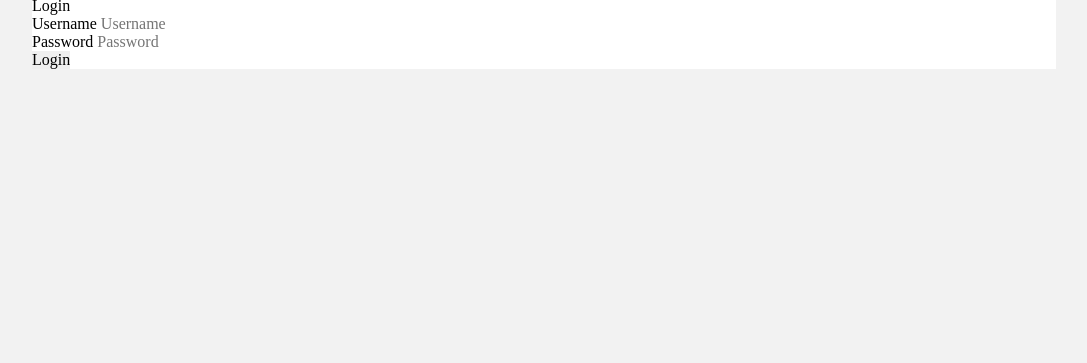
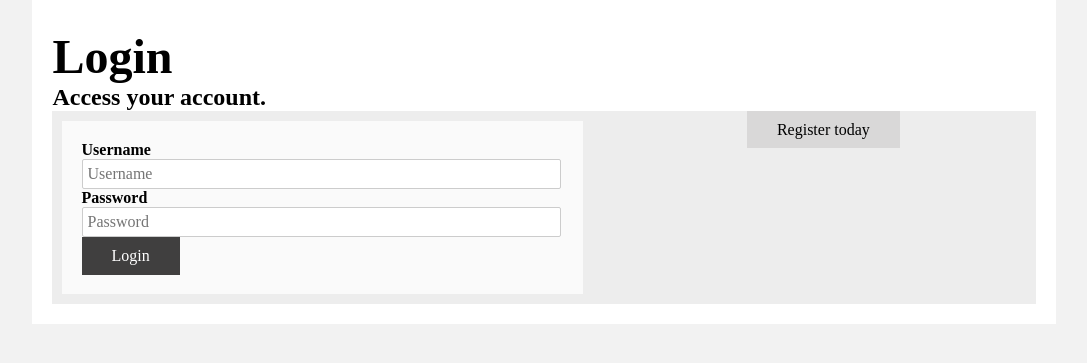
Before and after one commit to sani7233/tsassignment, a website: page builds/development/index.html at #/login in a window 1280 px wide. Shown: the part 77-440 px from the top of the page, without its empty margins (96-1183 px from the left). Drawn offline with nearby package versions, Linux system fonts and the light colour scheme; some packages are replaced by stand-ins of ours.

Commit message:
Added styles for form

```diff
--- a/builds/development/app/login/login.html
+++ b/builds/development/app/login/login.html
@@ -2,27 +2,30 @@
   Login
   <span>Access your account.</span>
 </h1>
-<section class="signin">
+<section class="login-wrapper">
   <form name="frmLogin" novalidate ng-submit="submitLoginForm(frmLogin.$valid)">
     <fieldset>
       <legend>Login</legend>
       <div ng-class="{ 'has-error': frmLogin.username.$invalid && !frmLogin.username.$pristine }">
         <label for="username">Username</label>
-        <input type="text" id="username" name="username" placeholder="Username" ng-model="username" ng-maxlength="100" required />
+        <input class="form-field" type="text" id="username" name="username" placeholder="Username" ng-model="username" ng-maxlength="100" required />
         <div ng-messages="frmLogin.username.$error" ng-show="frmLogin.username.$touched">
           <div ng-messages-include="app/validation-messages.html"></div>
         </div>
       </div>
-      <div>
+      <div ng-class="{ 'has-error': frmLogin.username.$invalid && !frmLogin.username.$pristine }">
         <label for="password">Password</label>
-        <input type="text" id="password" name="password" placeholder="Password" ng-model="password" ng-minlength="7" ng-maxlength="25" required />
+        <input class="form-field" type="password" id="password" name="password" placeholder="Password" ng-model="password" ng-minlength="7" ng-maxlength="25" required />
         <div ng-messages="frmLogin.password.$error" ng-show="frmLogin.password.$touched">
           <div ng-messages-include="app/validation-messages.html"></div>
         </div>
       </div>
       <div>
-        <input type="button" value="Login" />
+        <input type="button" class="btn btn-large btn-dark" value="Login" />
       </div>
     </fieldset>
   </form>
+  <aside>
+    <a href="#/register" class="btn btn-large btn-light">Register today</a>
+  </aside>
 </section>
--- a/builds/development/index.html
+++ b/builds/development/index.html
@@ -43,7 +43,7 @@
 
     <ol class="breadcrumb block-list">
       <li itemscope itemtype="http://data-vocabulary.org/Breadcrumb">
-        <a href="#/signin" itemprop="url">
+        <a href="#/login" itemprop="url">
           <span itemprop="title">Login</span>
         </a>
       </li>
--- a/components/sass/_base.scss
+++ b/components/sass/_base.scss
@@ -1,3 +1,29 @@
 body {
 	background: lighten($primary-color, 50%);
 }
+fieldset legend {
+	display: none;
+}
+label {
+	display: block;
+	font-weight: bold;
+}
+form {
+    float: left;
+    width: 50%;
+    padding: 2%;
+    background: lighten($primary-color, 53%);
+    @include respond-to(handhelds) {
+        width: 96%;
+    }
+}
+.form-field {
+    width: 97%;
+    padding: 5px;
+    border: 1px solid #ccc;
+    @include border-radius(2px);
+}
+.btn {
+    color: #fff;
+    padding: 10px;
+}
--- a/components/sass/_layout.scss
+++ b/components/sass/_layout.scss
@@ -7,14 +7,18 @@
     float: left;
 	width: 100%;
     background: lighten($primary-color, 30%);
-}
-.header-content-wrapper {
+
     li {
         a {
             color: darken($primary-color, 50%);
             float: left;
             padding: 10px 30px;
         }
+    }
+}
+.nav-primary {
+    @include respond-to(handhelds) {
+        display: none;
     }
 }
 .list-operation-user {
@@ -34,3 +38,31 @@
     padding: 3px;
     background: lighten($primary-color, 40%);
 }
+.title-heading {
+	font-size: 3em;
+	margin-top: 30px;
+	font-weight: bold;
+
+    span {
+        display: block;
+	   font-size: .5em;
+    }
+}
+.main {
+	padding: 2%;
+}
+.login-wrapper {
+    padding: 1%;
+    overflow: hidden;
+    background: lighten($primary-color, 48%);
+}
+aside {
+    float: left;
+    width: 40%;
+    margin-left: 5%;
+    text-align: center;
+    @include respond-to(handhelds) {
+        padding: 20px 0;
+        width: 96%;
+    }
+}
--- a/components/sass/_mixins.scss
+++ b/components/sass/_mixins.scss
@@ -0,0 +1,17 @@
+@mixin border-radius($radius) {
+  -webkit-border-radius: $radius;
+     -moz-border-radius: $radius;
+      -ms-border-radius: $radius;
+          border-radius: $radius;
+}
+@mixin respond-to($media) {
+  @if $media == handhelds {
+    @media only screen and (max-width: $break-small) { @content; }
+  }
+  @else if $media == medium-screens {
+    @media only screen and (min-width: $break-small + 1) and (max-width: $primary-width - 1) { @content; }
+  }
+  @else if $media == wide-screens {
+    @media only screen and (min-width: $primary-width) { @content; }
+  }
+}
--- /dev/null
+++ b/components/sass/_state.scss
@@ -0,0 +1,20 @@
+.has-error label, .has-error p {
+	color: #f00;
+}
+.btn-large {
+    padding: 10px 30px;
+}
+.btn-dark {
+    background: darken($primary-color, 20%);
+    @include respond-to(handhelds) {
+        width: 100%;
+        display: block;
+    }
+}
+.btn-light {
+    color: #000;
+    background: lighten($primary-color, 40%);
+}
+.btn-bold {
+    font-weight: bold;
+}
--- a/components/sass/_variables.scss
+++ b/components/sass/_variables.scss
@@ -1,3 +1,4 @@
 $primary-font: Arial;
 $primary-color: #737272;
 $primary-width: 1024px;
+$break-small: 580px;
--- a/components/sass/main.scss
+++ b/components/sass/main.scss
@@ -1,8 +1,9 @@
 // Core partials
 @import "reset";
 @import "variables";
-//@import "mixins";
+@import "mixins";
 @import "base";
 @import "layout";
 @import "modules";
+@import "state";
 @import "theme";
```
Also changed, not shown: builds/development/app/validation-messages.html (added, +4 -0 lines), builds/development/css/main.css.
